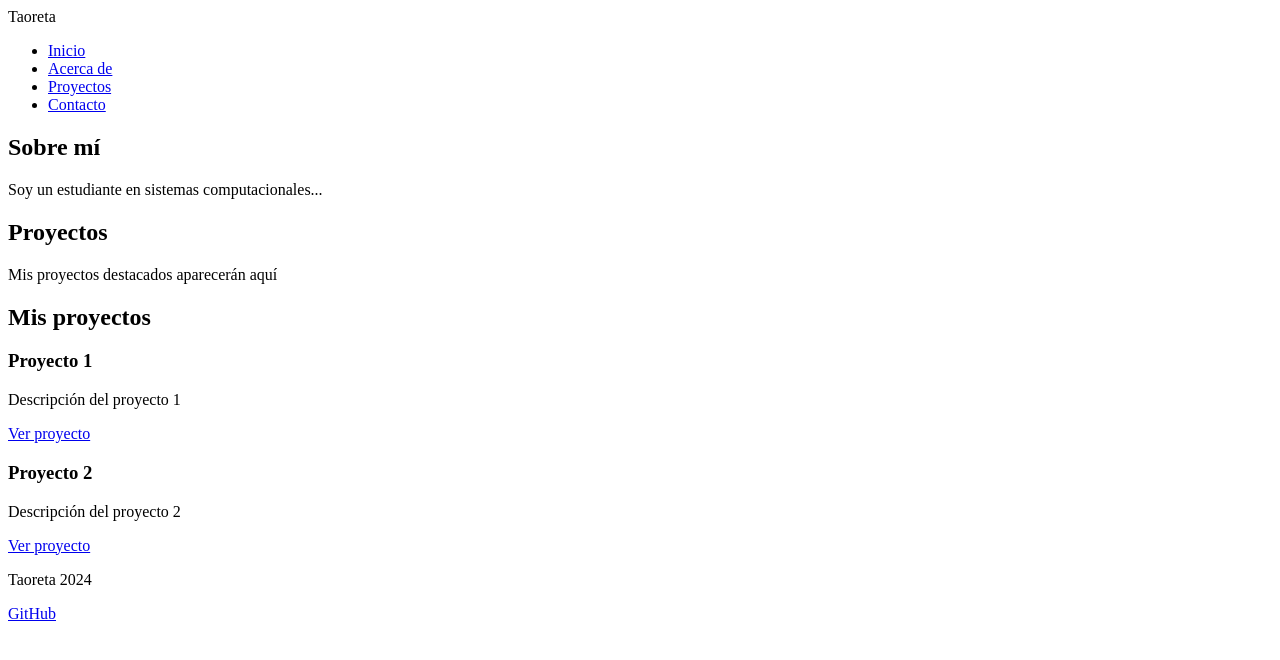
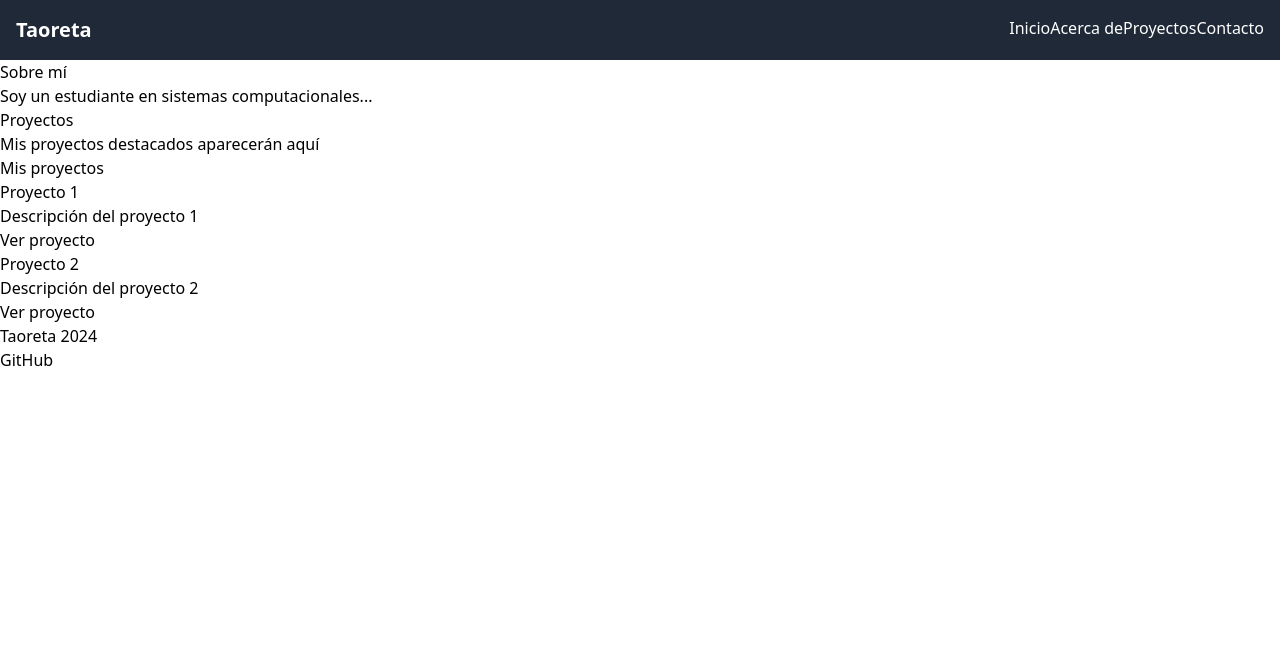
Before and after one commit to taoreta-ed/taoreta-ed, a React (Vite) app: page / in a window 1280 px wide. Shown: the top 660 px of the page. Built offline with nearby package versions, Linux system fonts and the light colour scheme.

Commit message:
feat: Integrate Tailwind CSS and configure PostCSS for styling

```diff
--- a/index.html
+++ b/index.html
@@ -4,6 +4,7 @@
     <meta charset="UTF-8">
     <meta name="viewport" content="width=device-width, initial-scale=1.0">
     <title>Taoreta Ed</title>
+
 </head>
 <body>
     <div id="root"></div>
--- a/package.json
+++ b/package.json
@@ -17,8 +17,7 @@
   "dependencies": {
     "@vitejs/plugin-react": "^4.3.4",
     "react": "^19.0.0",
-    "react-dom": "^19.0.0",
-    "vite": "^6.0.5"
+    "react-dom": "^19.0.0"
   },
   "devDependencies": {
     "autoprefixer": "^10.4.20",
@@ -26,6 +25,7 @@
     "gh-pages": "^6.2.0",
     "postcss": "^8.4.49",
     "prettier": "^3.4.2",
-    "tailwindcss": "^3.4.17"
+    "tailwindcss": "^3.4.17",
+    "vite": "^6.0.6"
   }
 }
--- /dev/null
+++ b/postcss.config.js
@@ -0,0 +1,6 @@
+module.exports = {
+  plugins: {
+    tailwindcss: {},
+    autoprefixer: {},
+  },
+}
--- /dev/null
+++ b/src/index.css
@@ -0,0 +1,3 @@
+@tailwind base;
+@tailwind components;
+@tailwind utilities;
--- a/src/main.jsx
+++ b/src/main.jsx
@@ -1,3 +1,4 @@
+import './index.css';
 import React from 'react';
 import ReactDOM from 'react-dom/client';
 import App from './App';
--- a/tailwind.config.js
+++ b/tailwind.config.js
@@ -1,6 +1,9 @@
 /** @type {import('tailwindcss').Config} */
 module.exports = {
-  content: ['./src/**/*.{html, js, jsx}'],
+  content: [
+    './index.html',
+    './src/**/*.{html,js,ts,jsx,tsx}',
+  ],
   theme: {
     extend: {},
   },
--- a/vite.config.js
+++ b/vite.config.js
@@ -4,4 +4,7 @@ import react from '@vitejs/plugin-react';
 export default defineConfig({
     base: '/taoreta-ed/',
     plugins: [react()],
+    build:{
+        outDir: 'dist'
+    }
 })
```
Also changed, not shown: 1 other file (tests, documents, lock files or other folders).
